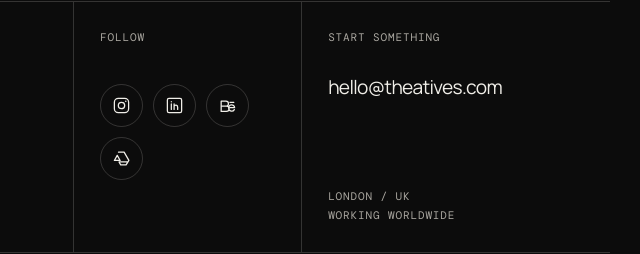
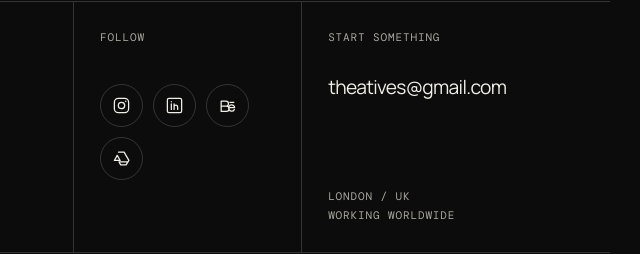
Before and after one commit to sm-maruph/Theatives_static_site, a plain HTML site: page index.html in a window 1280 px wide. Shown: the part 10106-10360 px from the top of the page, 640-1280 px from the left. Drawn offline with nearby package versions, Linux system fonts and the light colour scheme; a web font is replaced by a local one.

```diff
--- a/index.html
+++ b/index.html
@@ -542,7 +542,7 @@
 
           <div class="footer-contact">
             <span class="mono">START SOMETHING</span>
-            <a href="mailto:hello@theatives.com">hello@theatives.com <span>&nearr;</span></a>
+            <a href="mailto:theatives@gmail.com"> theatives@gmail.com <span>&nearr;</span></a>
             <p class="mono">LONDON / UK<br>WORKING WORLDWIDE</p>
           </div>
         </div>
```
